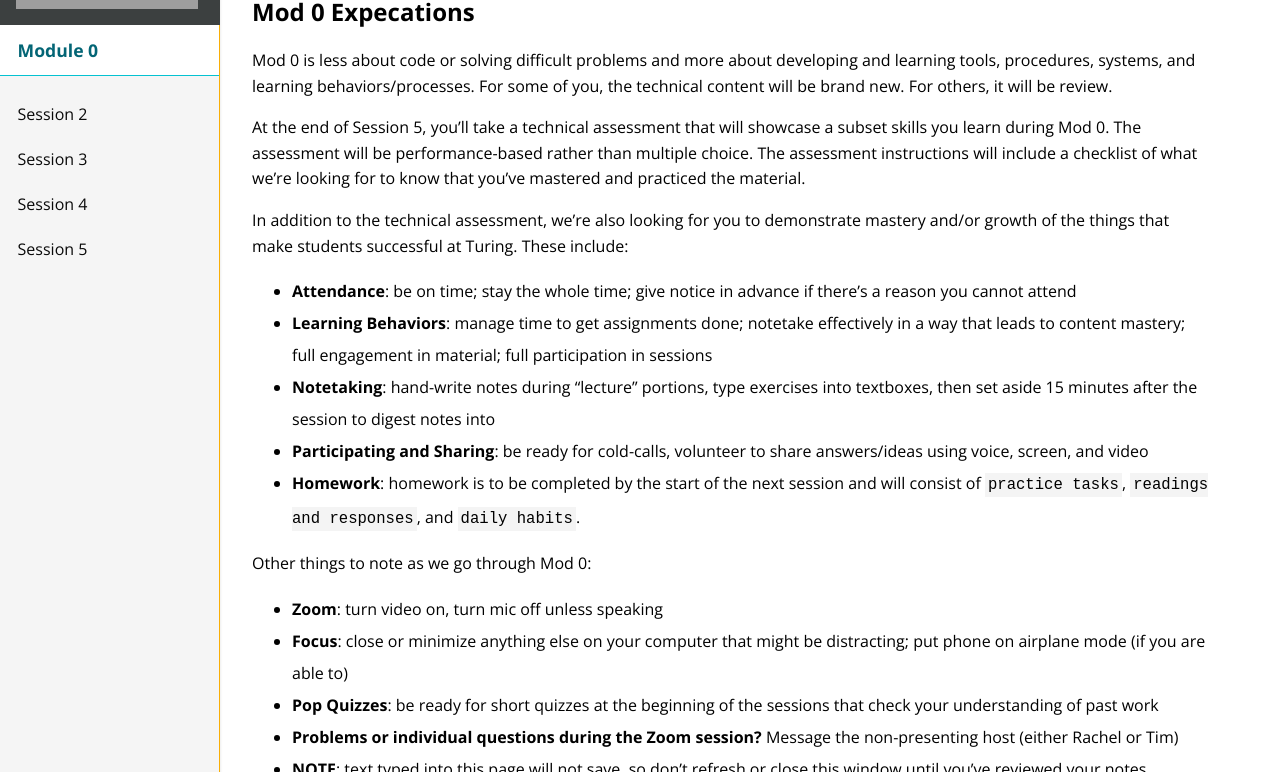
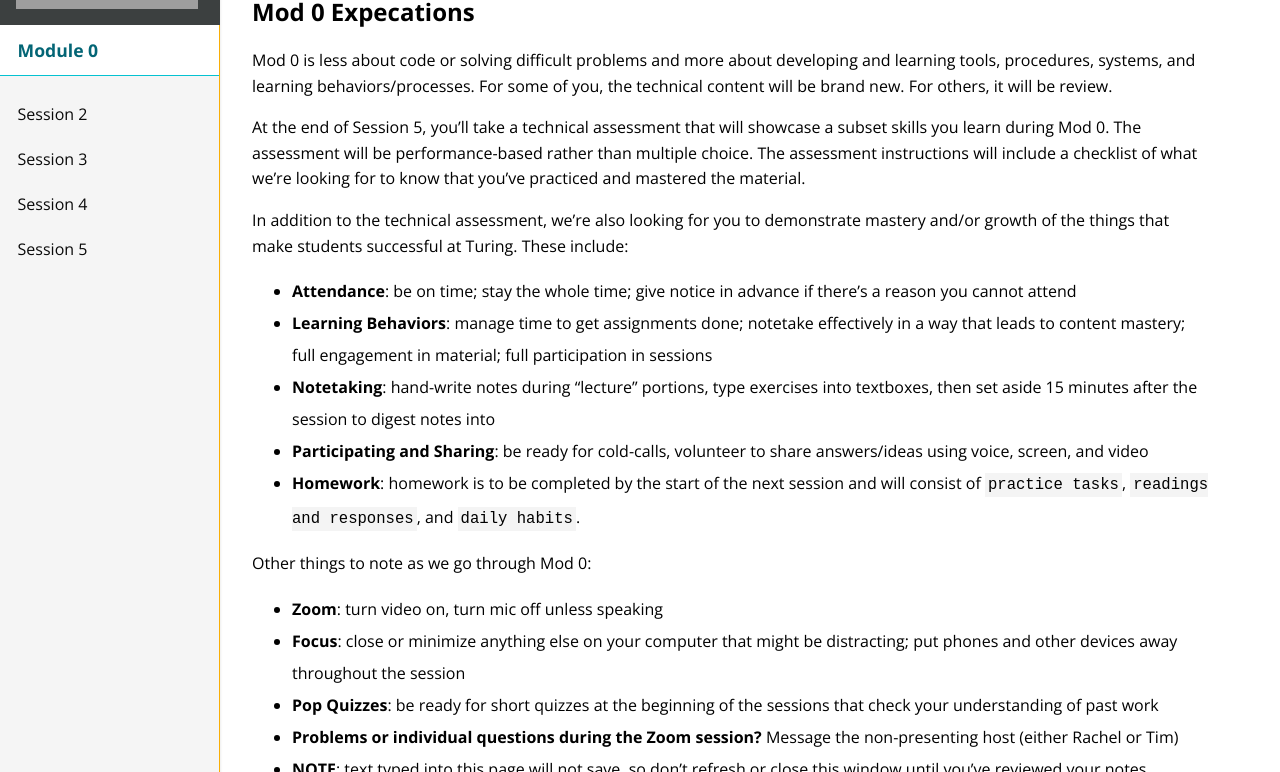
Before and after one commit to turingschool/mod-0-curriculum, a Jekyll site: the page built from session2/index.md, in a window 1280 px wide and 1400 px high, scrolled down 754 px. Shown: the part 144-916 px from the top of the window. Built offline with Jekyll 4.4.1, drawn with Linux system fonts in a browser that asks for light colours; nearby versions of some CDN libraries.

Commit message:
fix typos

```diff
--- a/session2/index.md
+++ b/session2/index.md
@@ -55,7 +55,7 @@
 
 Mod 0 is less about code or solving difficult problems and more about developing and learning tools, procedures, systems, and  learning behaviors/processes. For some of you, the technical content will be brand new. For others, it will be review.
 
-At the end of Session 5, you'll take a technical assessment that will showcase a subset skills you learn during Mod 0. The assessment will be performance-based rather than multiple choice. The assessment instructions will include a checklist of what we're looking for to know that you've mastered and practiced the material.
+At the end of Session 5, you'll take a technical assessment that will showcase a subset skills you learn during Mod 0. The assessment will be performance-based rather than multiple choice. The assessment instructions will include a checklist of what we're looking for to know that you've practiced and mastered the material.
 
 In addition to the technical assessment, we're also looking for you to demonstrate mastery and/or growth of the things that make students successful at Turing. These include:
 
@@ -68,7 +68,7 @@
 Other things to note as we go through Mod 0:
 
 - <strong>Zoom</strong>: turn video on, turn mic off unless speaking
-- <strong>Focus</strong>: close or minimize anything else on your computer that might be distracting; put phone on airplane mode (if you are able to)
+- <strong>Focus</strong>: close or minimize anything else on your computer that might be distracting; put phones and other devices away throughout the session
 - <strong>Pop Quizzes</strong>: be ready for short quizzes at the beginning of the sessions that check your understanding of past work
 - <strong>Problems or individual questions during the Zoom session?</strong> Message the non-presenting host (either Rachel or Tim)
 - <strong>NOTE</strong>: text typed into this page will not save, so don't refresh or close this window until you've reviewed your notes.
```
